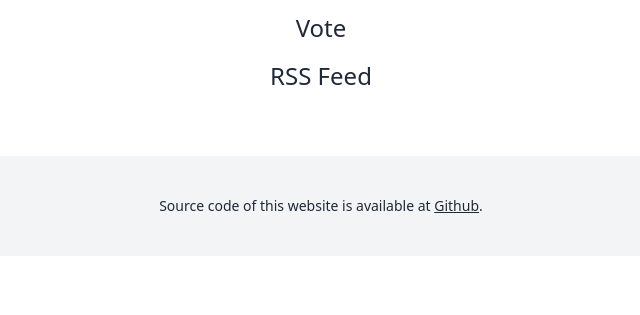
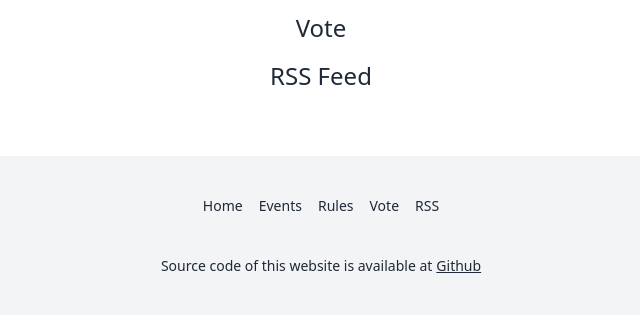
Before and after one commit to nyxkn/libre-music-challenge, a Flask app: page / in a window 1280 px wide. Shown: the part 252-567 px from the top of the page, without its empty margins (319-959 px from the left). Run offline with Flask 3, Linux system fonts and the light colour scheme; data that the repository does not hold is empty; style sheets or scripts are compiled from the project's sources.

Commit message:
add pages links to the footer

```diff
--- a/templates/base.html
+++ b/templates/base.html
@@ -18,8 +18,15 @@
     {% block content %}
     {% endblock content %}
 
-    <footer class="p-10 bg-gray-100 text-center text-sm">
-        <p>Source code of this website is available at <a class="link" href="https://github.com/nyxkn/libre-music-challenge">Github</a>.</p>
+    <footer class="footer footer-center p-10 bg-gray-100 text-center text-sm">
+        <div class="grid grid-flow-col gap-4">
+            <a class="link link-hover" href="/">Home</a>
+            <a class="link link-hover" href="/events">Events</a>
+            <a class="link link-hover" href="/rules">Rules</a>
+            <a class="link link-hover" href="/vote">Vote</a>
+            <a class="link link-hover" href="/rss">RSS</a>
+        </div>
+        <p class="grid grid-flow-col gap-1">Source code of this website is available at <a class="link" href="https://github.com/nyxkn/libre-music-challenge">Github</a></p>
     </footer>
 
 </body>
```
